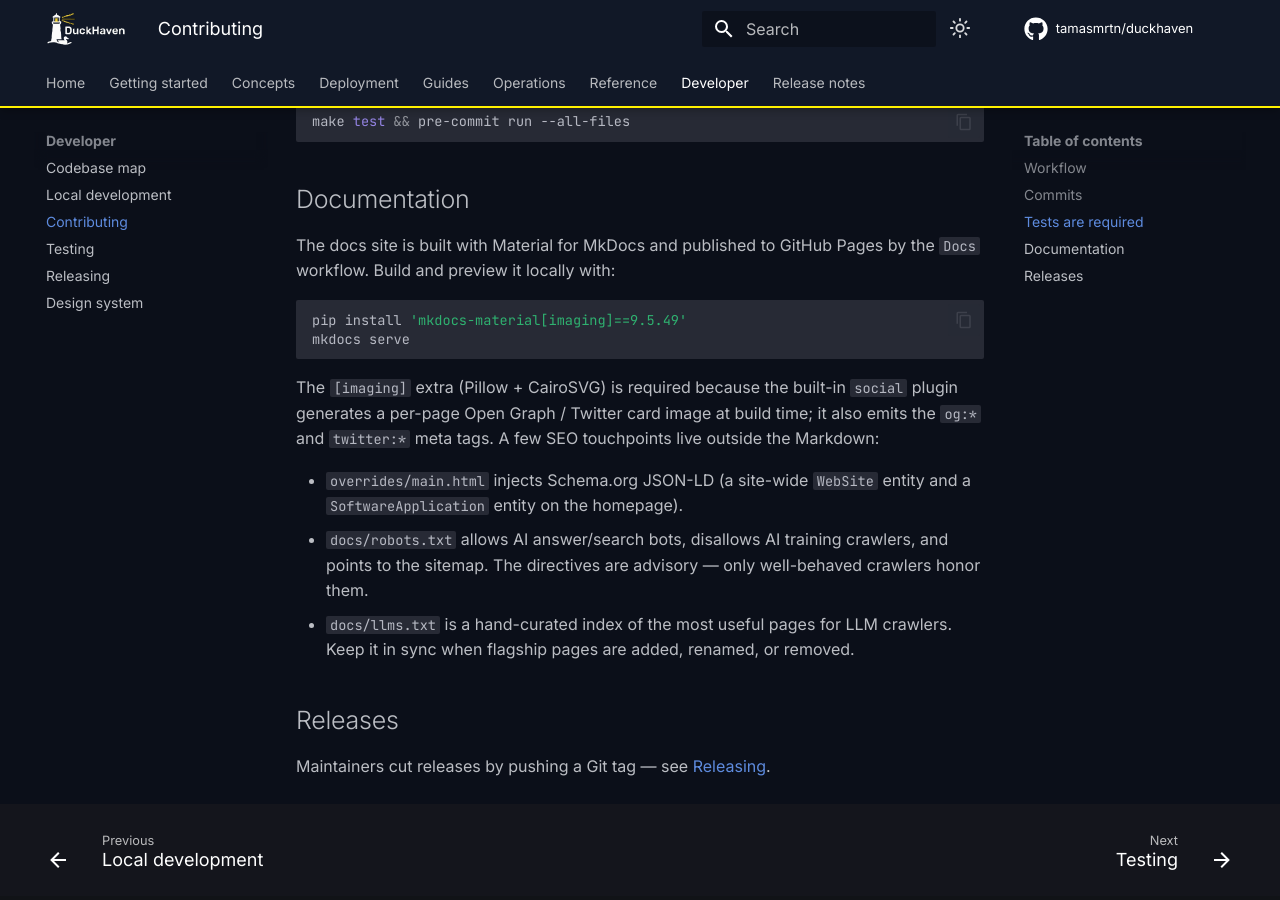
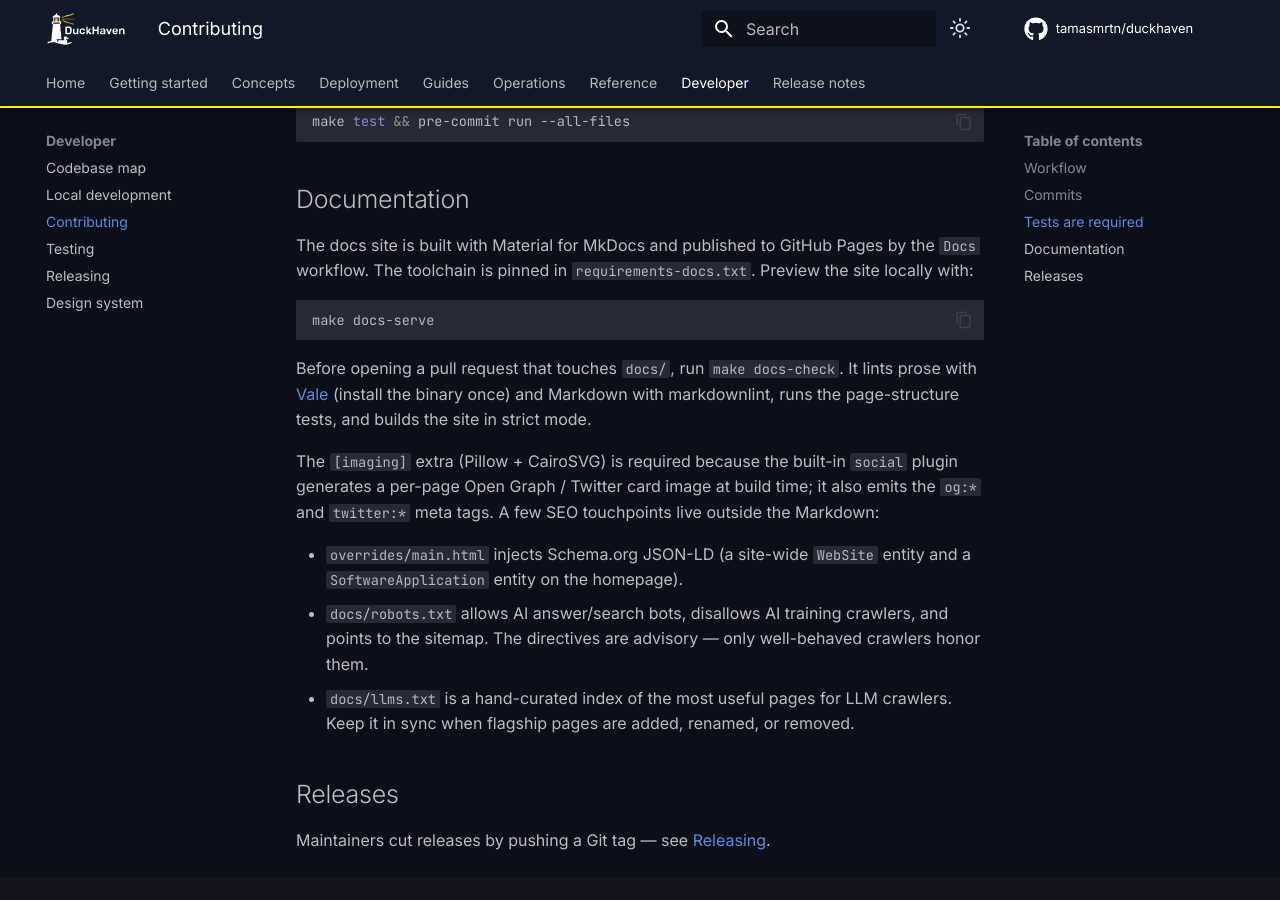
Before and after one commit to tamasmrtn/duckhaven, an MkDocs documentation site: the page built from docs/developer/contributing.md, in a window 1280 px wide and 900 px high, scrolled down 860 px. Built offline with MkDocs 1.6.1 and Material for MkDocs 9.7.7, drawn with Linux system fonts in a browser that asks for light colours; comment, search, counter and statistics services are not loaded.

Commit message:
chore(docs): Pin the docs toolchain and add docs make targets
requirements-docs.txt replaces the two copies of the mkdocs-material pin
and adds mkdocs-redirects for the upcoming page moves. docs-serve,
docs-build, docs-lint and docs-check give one command per job; they run
on Python 3.13 because the pinned Pillow ships no 3.14 wheel.

The Docs workflow now only publishes from main; pull requests are
checked by the new docs-lint job in CI.

````diff
--- a/docs/developer/contributing.md
+++ b/docs/developer/contributing.md
@@ -34,12 +34,15 @@ make test && pre-commit run --all-files
 ## Documentation
 
 The docs site is built with Material for MkDocs and published to GitHub Pages by the
-`Docs` workflow. Build and preview it locally with:
+`Docs` workflow. The toolchain is pinned in `requirements-docs.txt`. Preview the site locally with:
 
 ```bash
-pip install 'mkdocs-material[imaging]==9.5.49'
-mkdocs serve
+make docs-serve
 ```
+
+Before opening a pull request that touches `docs/`, run `make docs-check`. It lints prose with
+[Vale](https://vale.sh/docs/install) (install the binary once) and Markdown with markdownlint, runs the page-structure
+tests, and builds the site in strict mode.
 
 The `[imaging]` extra (Pillow + CairoSVG) is required because the built-in `social` plugin
 generates a per-page Open Graph / Twitter card image at build time; it also emits the
--- /dev/null
+++ b/requirements-docs.txt
@@ -0,0 +1,4 @@
+# The docs site toolchain, pinned in one place. Used by the Docs and CI
+# workflows and by `make docs-serve` / `make docs-build`.
+mkdocs-material[imaging]==9.5.49
+mkdocs-redirects==1.2.3
````
Also changed, not shown: 2 other files.
